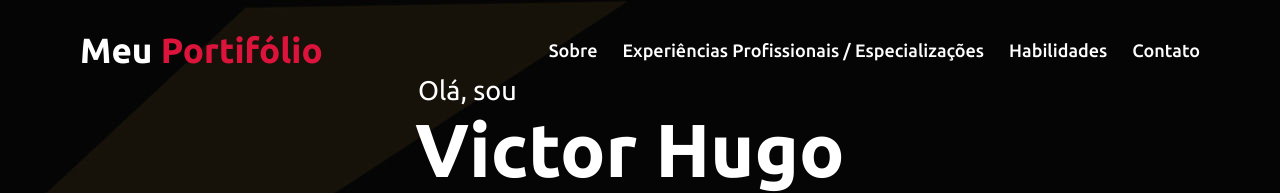
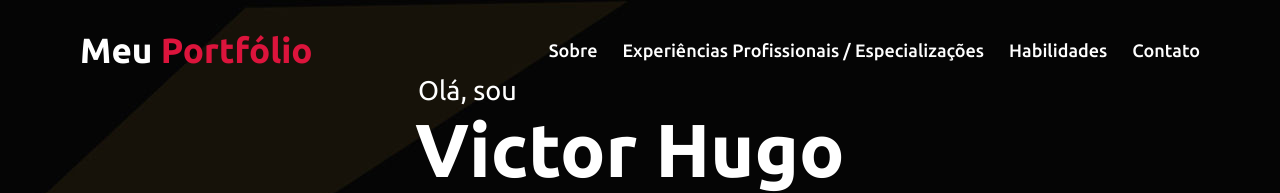
Before and after one commit to vhmvictor/portfolio-site, a React (Create React App) app: page / in a window 1280 px wide. Shown: the top 193 px of the page. Built offline with nearby package versions, Linux system fonts and the light colour scheme.

Commit message:
docs: update text

```diff
--- a/public/index.html
+++ b/public/index.html
@@ -24,7 +24,7 @@
       work correctly both with client-side routing and a non-root public URL.
       Learn how to configure a non-root public URL by running `npm run build`.
     -->
-    <title>Victor Hugo Marques | Portifólio</title>
+    <title>Portfólio | Victor Hugo Marques</title>
   </head>
   <body>
     <noscript>You need to enable JavaScript to run this app.</noscript>
--- a/src/App.js
+++ b/src/App.js
@@ -56,7 +56,7 @@ function App() {
     <div>
       <nav className="navbar">
         <div className="max-width">
-          <div className="logo"><a href="#"> Meu <span>Portifólio</span></a></div>
+          <div className="logo"><a href="#"> Meu <span>Portfólio</span></a></div>
           <ul className="menu">
             <li><a href="#about" className="menu-btn">Sobre</a></li>
             <li><a href="#services" className="menu-btn">Experiências Profissionais / Especializações</a></li>
```
